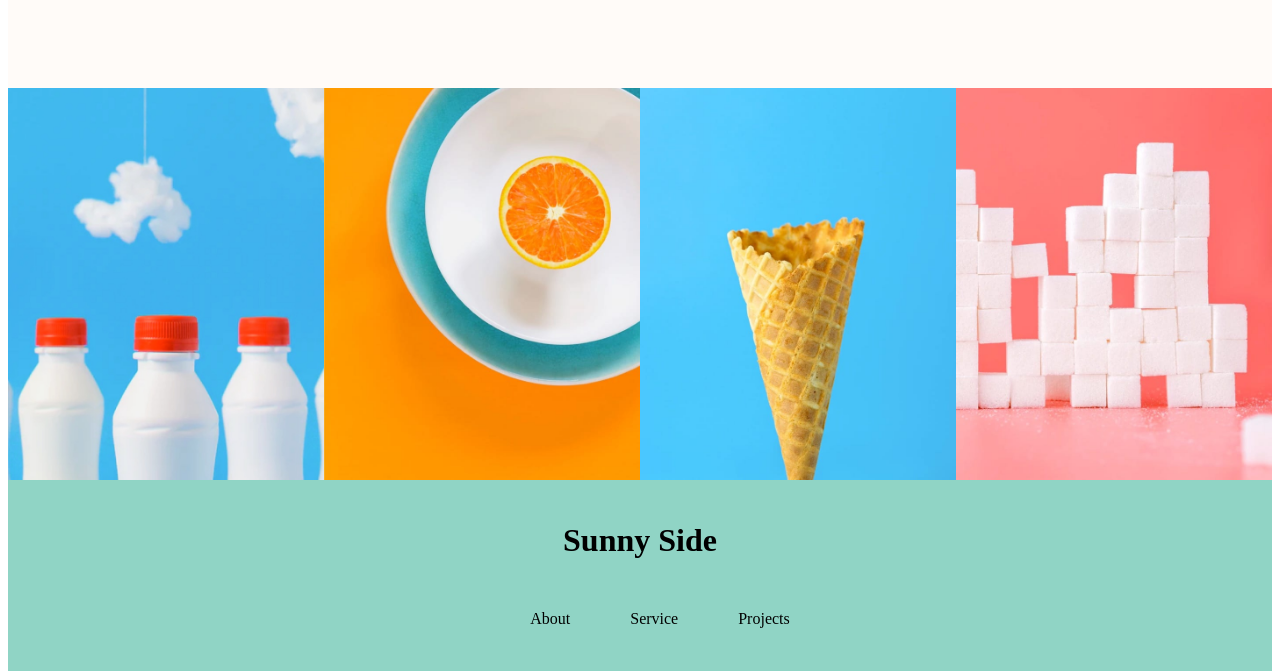
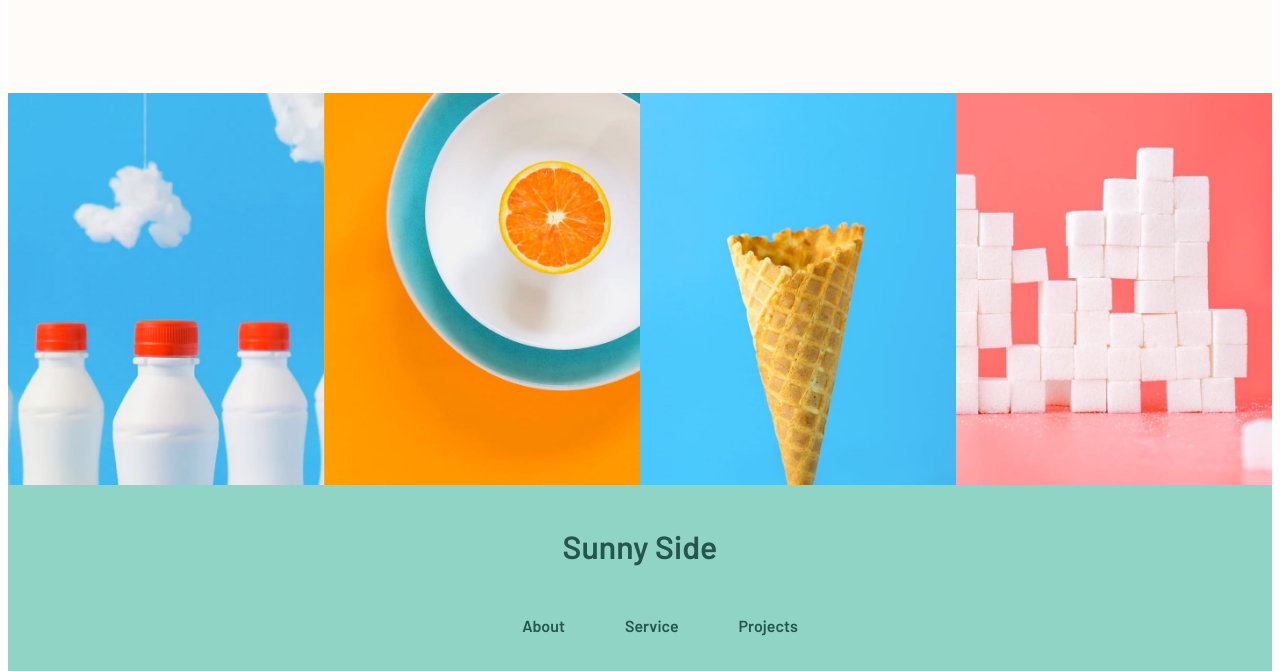
Before and after one commit to Caldas01/Reto-07, a plain HTML site: page index.html in a window 1280 px wide. Shown: the part 584-1255 px from the top of the page. Drawn offline with Linux system fonts and the light colour scheme.

Commit message:
tipo de letra

```diff
--- a/main.css
+++ b/main.css
@@ -1,4 +1,6 @@
+@import url('https://fonts.googleapis.com/css2?family=Barlow:wght@600&family=Fraunces:wght@700;900&display=swap');
 
+@import url('https://fonts.googleapis.com/css2?family=Barlow:wght@600&family=Fraunces:wght@700;900&display=swap');
 
 
 /* CLIENT TESTIMONIALS SECTION*/
@@ -68,6 +70,8 @@
 footer{
     background: #90d4c5;
     padding:20px;
+    font-family: 'Barlow', sans-serif;
+    color: hsl(167, 40%, 24%);
 }
 
 .about ul {
```
